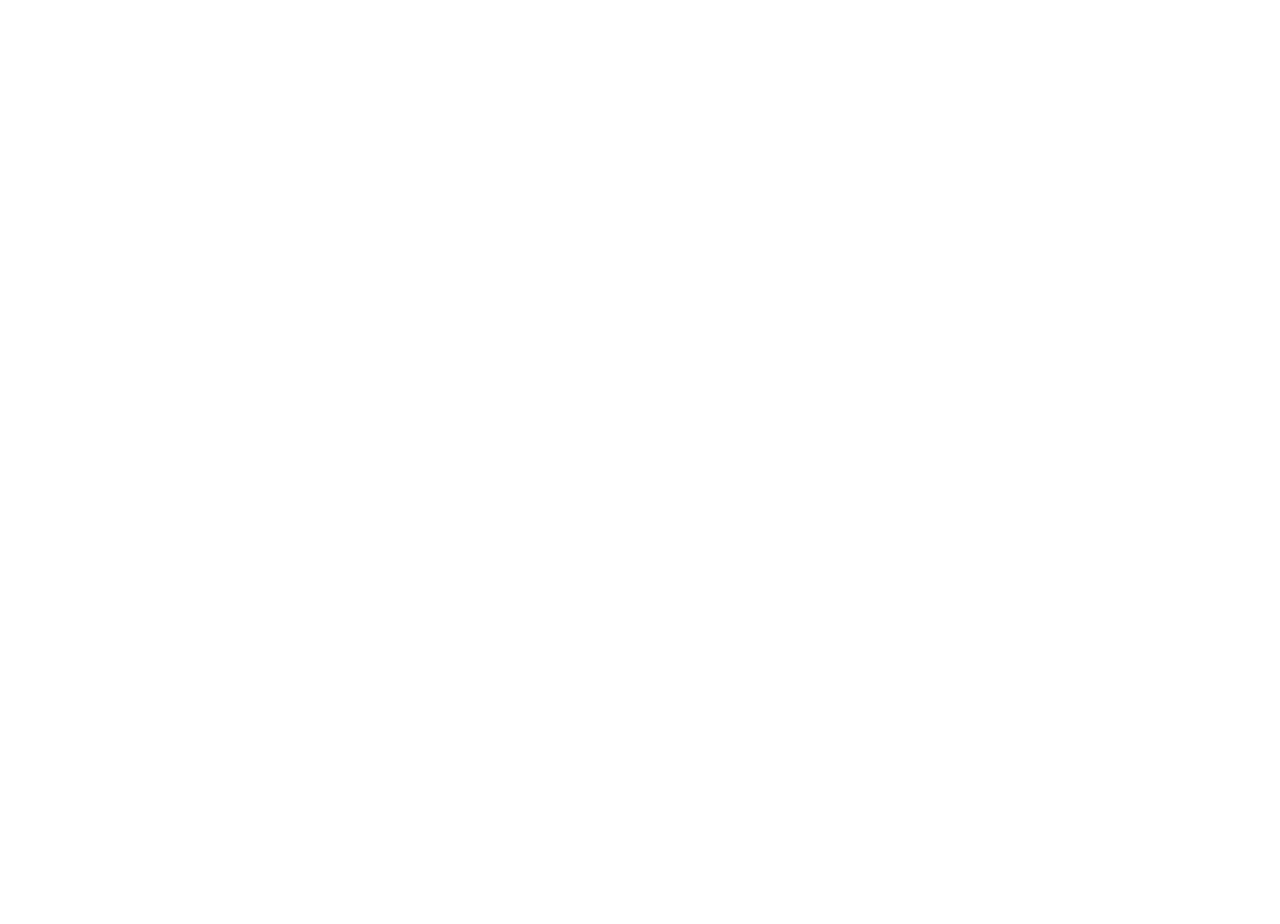
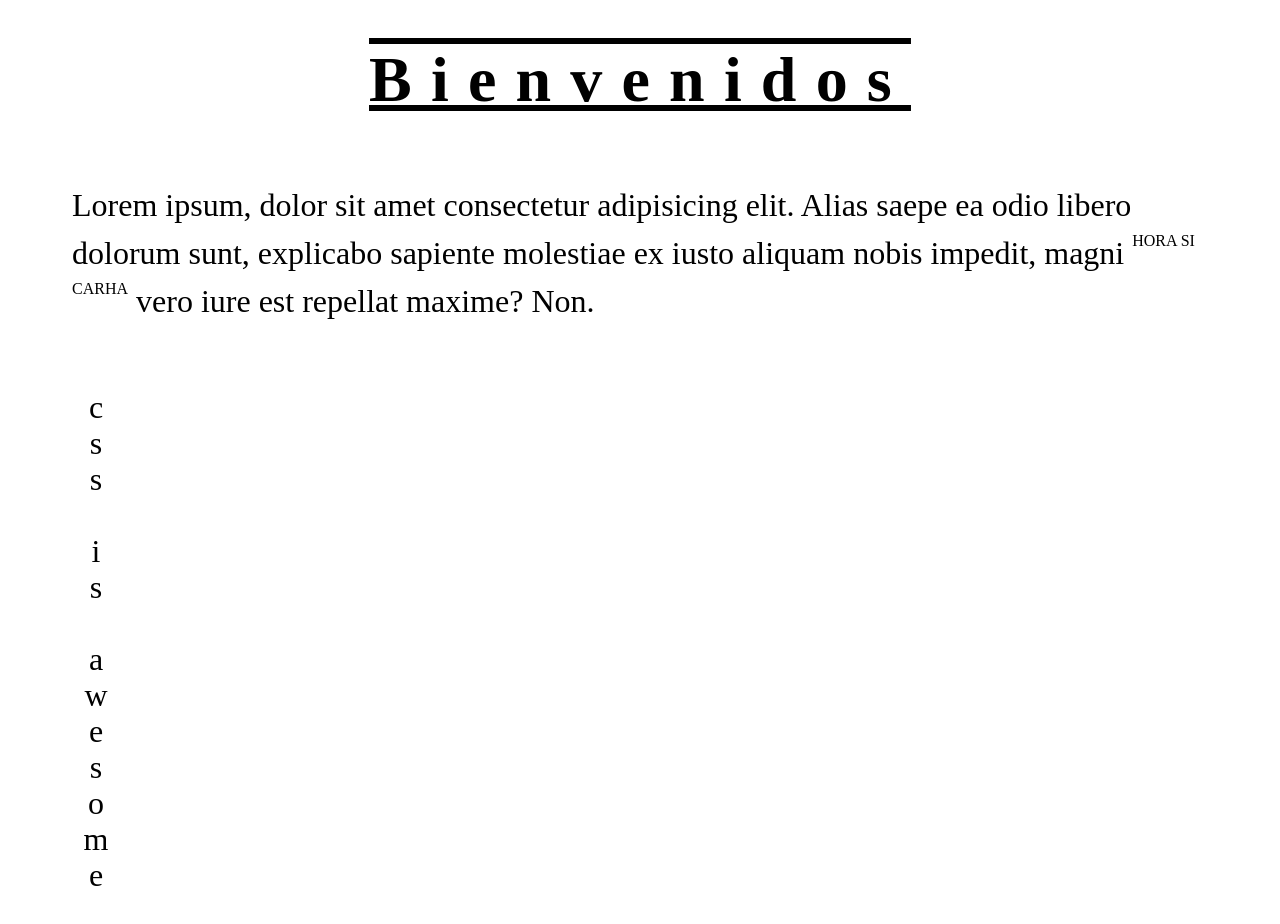
Before and after one commit to emanuelRiveraA/css-curso, a plain HTML site: page texto.html in a window 1280 px wide. Before the commit the page ends 800 px from the top, so only its background shows below. Drawn offline with Linux system fonts and the light colour scheme.

Commit message:
se crearon 2 archivos

```diff
--- a/texto.css
+++ b/texto.css
@@ -0,0 +1,26 @@
+body{
+    font-size: 2em;
+}
+
+p{
+    margin: 2em;
+    line-height: 1.5;/* esta es la mejor practica para los textos la separacion de las lineas */
+}
+
+span{
+    font-size: .5em;
+    vertical-align: top;
+}
+
+h1{
+    text-align: center;
+    letter-spacing: 0.3em;
+    text-decoration: black solid underline overline;
+
+}
+
+.pa{
+    writing-mode: vertical-lr;
+    text-orientation: upright;
+    text-shadow: blueviolet ;
+}
--- a/texto.html
+++ b/texto.html
@@ -7,6 +7,12 @@
     <link rel="stylesheet" href="texto.css">
 </head>
 <body>
-
-</body>
+    <h1>Bienvenidos</h1>
+    <p>Lorem ipsum, dolor sit amet consectetur adipisicing elit. Alias saepe ea odio libero
+         dolorum sunt, explicabo sapiente
+        molestiae ex iusto aliquam nobis impedit, magni <span>HORA SI CARHA</span> vero iure est repellat maxime? Non.</p>
+    <p class="pa">
+        css is awesome
+    </p>
+    </body>
 </html>
```
